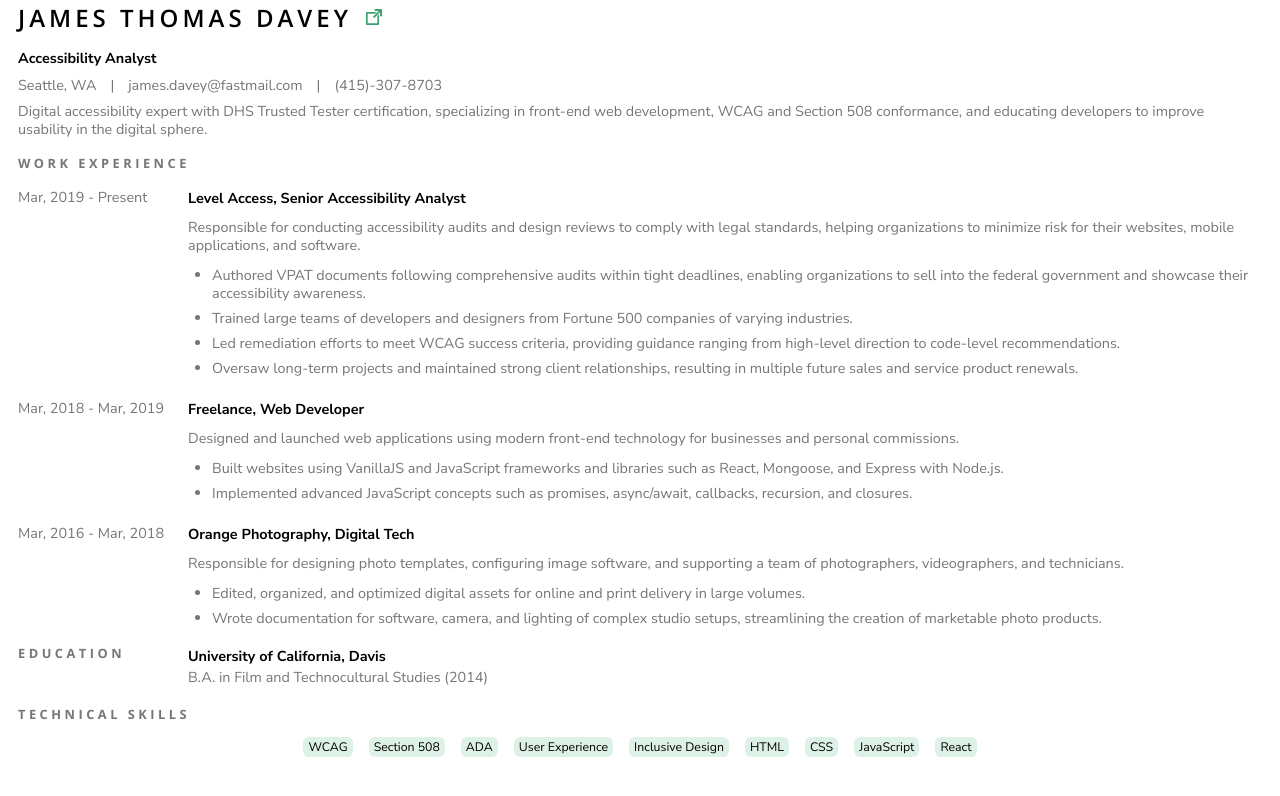
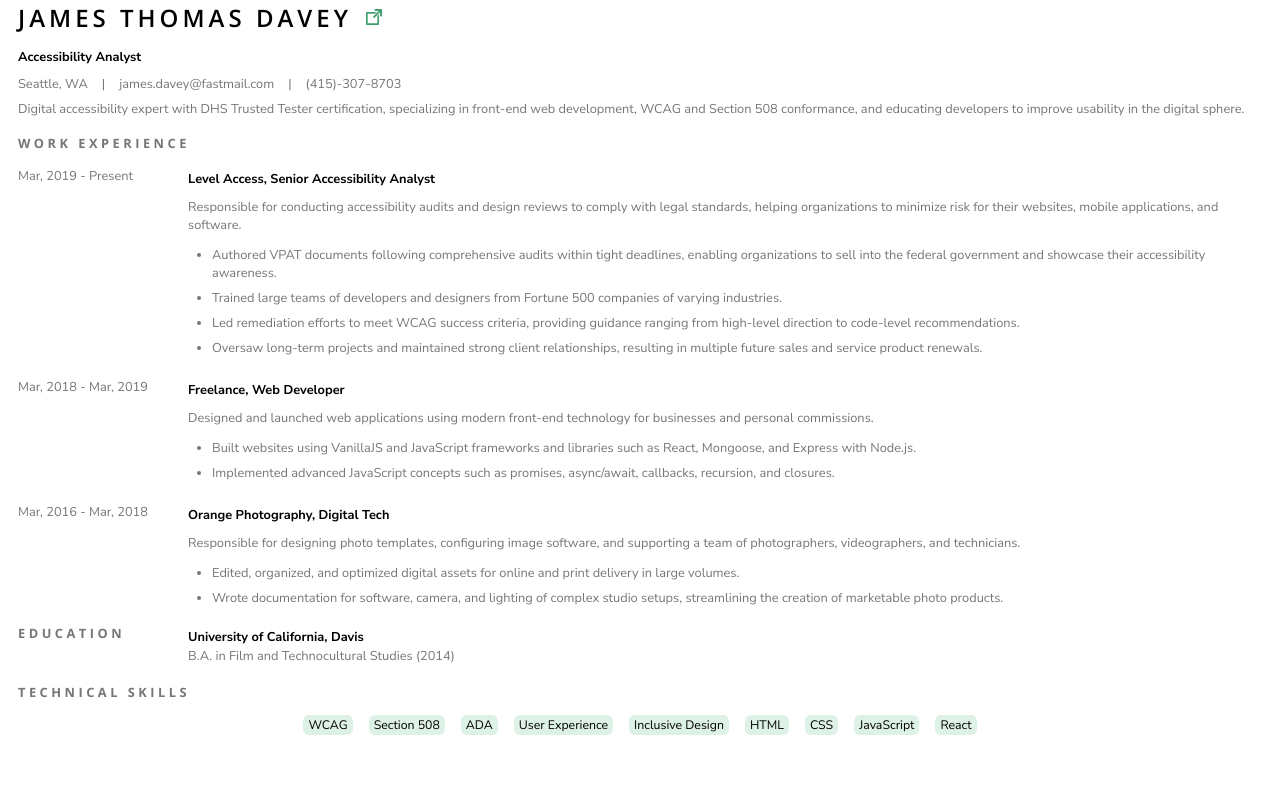
Before and after one commit to jamesthomasdavey/photography, a React (Create React App) app: page /resume-print in a window 1280 px wide. Shown: the top 796 px of the page. Built offline with nearby package versions, Linux system fonts and the light colour scheme.

Commit message:
reduce font size of pdf

```diff
--- a/src/components/pages/ResumePrint/ResumePrint.module.css
+++ b/src/components/pages/ResumePrint/ResumePrint.module.css
@@ -29,7 +29,7 @@
 .titleHeading {
   font-weight: 700;
   color: var(--black);
-  font-size: 0.9rem;
+  font-size: 0.8rem;
   margin-bottom: 6px;
 }
 
@@ -38,7 +38,7 @@
 }
 
 .subtitleList > li {
-  font-size: 0.9rem;
+  font-size: 0.8rem;
   display: inline-block;
 }
 
@@ -60,7 +60,7 @@
 }
 
 .summary {
-  font-size: 0.9rem;
+  font-size: 0.8rem;
   margin-bottom: 16px;
   line-height: 18px;
 }
@@ -81,7 +81,7 @@
 
 .dateHeading {
   font-weight: 400;
-  font-size: 0.9rem;
+  font-size: 0.8rem;
   display: inline-block;
   position: absolute;
   top: 3px;
@@ -90,7 +90,7 @@
 .roleHeading {
   font-weight: 700;
   color: var(--black);
-  font-size: 0.9rem;
+  font-size: 0.8rem;
   display: inline-block;
   padding-left: 170px;
   margin-bottom: 10px;
@@ -103,12 +103,12 @@
 }
 
 .expContent > p {
-  font-size: 0.9rem;
+  font-size: 0.8rem;
   margin-bottom: 12px;
 }
 
 .expContent > ul > li {
-  font-size: 0.9rem;
+  font-size: 0.8rem;
   margin-left: 24px;
   margin-bottom: 7px;
 }
@@ -130,13 +130,13 @@
 
 .schoolHeading {
   margin-bottom: 0;
-  font-size: 0.9rem;
+  font-size: 0.8rem;
 }
 
 .educationContent {
   margin-left: 170px;
   margin-bottom: 18px;
-  font-size: 0.9rem;
+  font-size: 0.8rem;
 }
 
 .educationContent > p > span {
```
Also changed, not shown: 1 other file (tests, documents, lock files or other folders).
